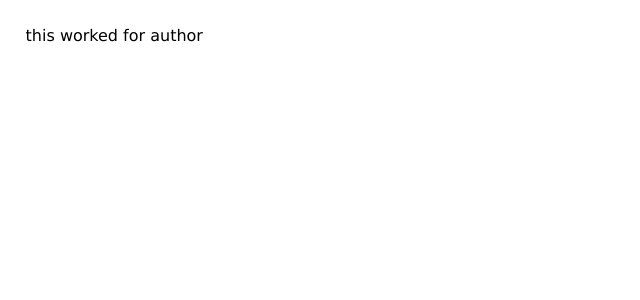
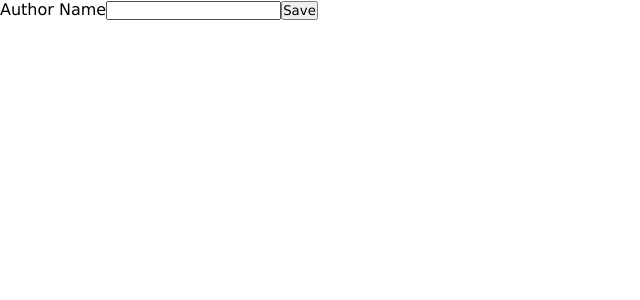
Before and after one commit to catf62/CodeNews, a React (Create React App) app in the folder code-news-fe/: page /admin/author/new in a window 1280 px wide. Shown: the top 300 px of the page, without its empty margins (0-640 px from the left). Built offline with nearby package versions, Linux system fonts and the light colour scheme.

Commit message:
new author form added

```diff
--- a/code-news-fe/src/components/main/Main.jsx
+++ b/code-news-fe/src/components/main/Main.jsx
@@ -4,7 +4,7 @@ import { BrowserRouter as Router, Route, Switch} from 'react-router-dom';
 import ArticleContainer from '../../containers/ArticleContainer';
 import AdminContainer from '../../containers/AdminContainer';
 import NewArticleContainer from '../../containers/NewArticleContainer';
-
+import NewAuthorContainer from '../../containers/NewAuthorContainer';
 
 class Main extends Component{
   constructor(props) {
@@ -113,7 +113,7 @@ class Main extends Component{
         return <NewArticleContainer/>
       }}/>
       <Route exact path="/admin/author/new" render={(props) => {
-        return <p>this worked for author</p>
+        return <NewAuthorContainer/>
       }}/>
       </Switch>
       </Fragment>
--- a/code-news-fe/src/containers/NewAuthorContainer.jsx
+++ b/code-news-fe/src/containers/NewAuthorContainer.jsx
@@ -0,0 +1,23 @@
+import React, { Component } from 'react';
+
+class NewAuthorContainer extends Component {
+
+  constructor(props) {
+    super(props);
+    this.state = {
+      name: ""
+    }
+  }
+
+  render(){
+    return (
+      <form>
+        <label htmlFor="Name">Author Name</label>
+        <input type="text" value={this.state.name} id="Name"/>
+        <input type="submit" value="Save"/>
+      </form>
+    )
+  }
+}
+
+export default NewAuthorContainer;
```
